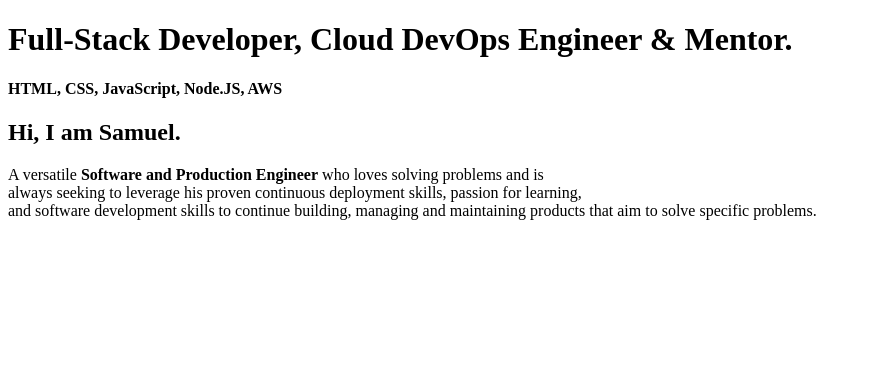
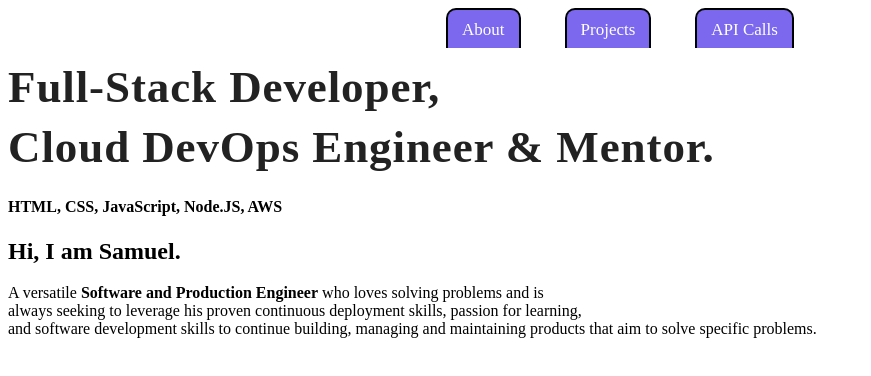
Before and after one commit to SammyBloom/portfolio, a plain HTML site: page index.html in a window 1280 px wide. Shown: the whole page, without its empty margins (0-871 px from the left). Drawn offline with Linux system fonts and the light colour scheme.

Commit message:
adding little bit of styles to get the needed design

```diff
--- a/index.css
+++ b/index.css
@@ -0,0 +1,38 @@
+nav {
+    padding: 0;
+    margin-bottom: 9px;
+    text-align: center;
+}
+nav a {
+    display: inline-block;
+    color: white;
+    text-decoration: none;
+    background-color: mediumslateblue;
+    border: 2px solid black;
+    border-radius: 10px 10px 0 0;
+    border-bottom: 0;
+    padding: 10px 14px 8px 14px;
+    font-size: 17px;
+    margin-right: 40px;
+}
+/*to create a vertical bar when the width reaches 599px*/
+@media screen and (max-width: 599px) {
+    nav a{
+        display: block;
+    }
+}
+/*just to decrease the margin-right when it reaches min and max width of 600px and 899px respectively*/
+@media screen and (min-width: 600px) and (max-width: 899px) {
+    nav a{
+        margin-right: 30px;
+    }
+}
+
+.stack {
+    color: #222;
+    letter-spacing: .02em;
+    margin-top: 0;
+    margin-bottom: 20px;
+    font-size: 45px;
+    line-height: 60px;
+}
--- a/index.html
+++ b/index.html
@@ -6,10 +6,16 @@
         <meta name="description" content="Samuel's Portfolio as a Production and Software Engineer.">
         <meta name="keywords" content="Front-end developer, software engineer, Backend developer, Cloud DevOps Engineer">
         <meta name="author" content="Nwanwobi, Samuel">
+        <link rel="stylesheet" href="index.css">
         <title>Samuel's Portfolio</title>
     </head>
     <body>
-        <h1>Full-Stack Developer, Cloud DevOps Engineer & Mentor.</h1>
+        <nav>
+            <a href="#">About</a>
+            <a href="#">Projects</a>
+            <a href="#">API Calls</a>
+        </nav>
+        <h1 class="stack">Full-Stack Developer,<br>Cloud DevOps Engineer & Mentor.</h1>
         <h4>HTML, CSS, JavaScript, Node.JS, AWS</h4>
         <h2>Hi, I am Samuel.</h2>
         <p>A versatile <strong>Software and Production Engineer</strong> who loves solving problems and is<br> always seeking to leverage his proven continuous deployment skills, passion for learning, <br>and software development skills to continue building, managing and maintaining products that aim to solve specific problems.</p>
```
